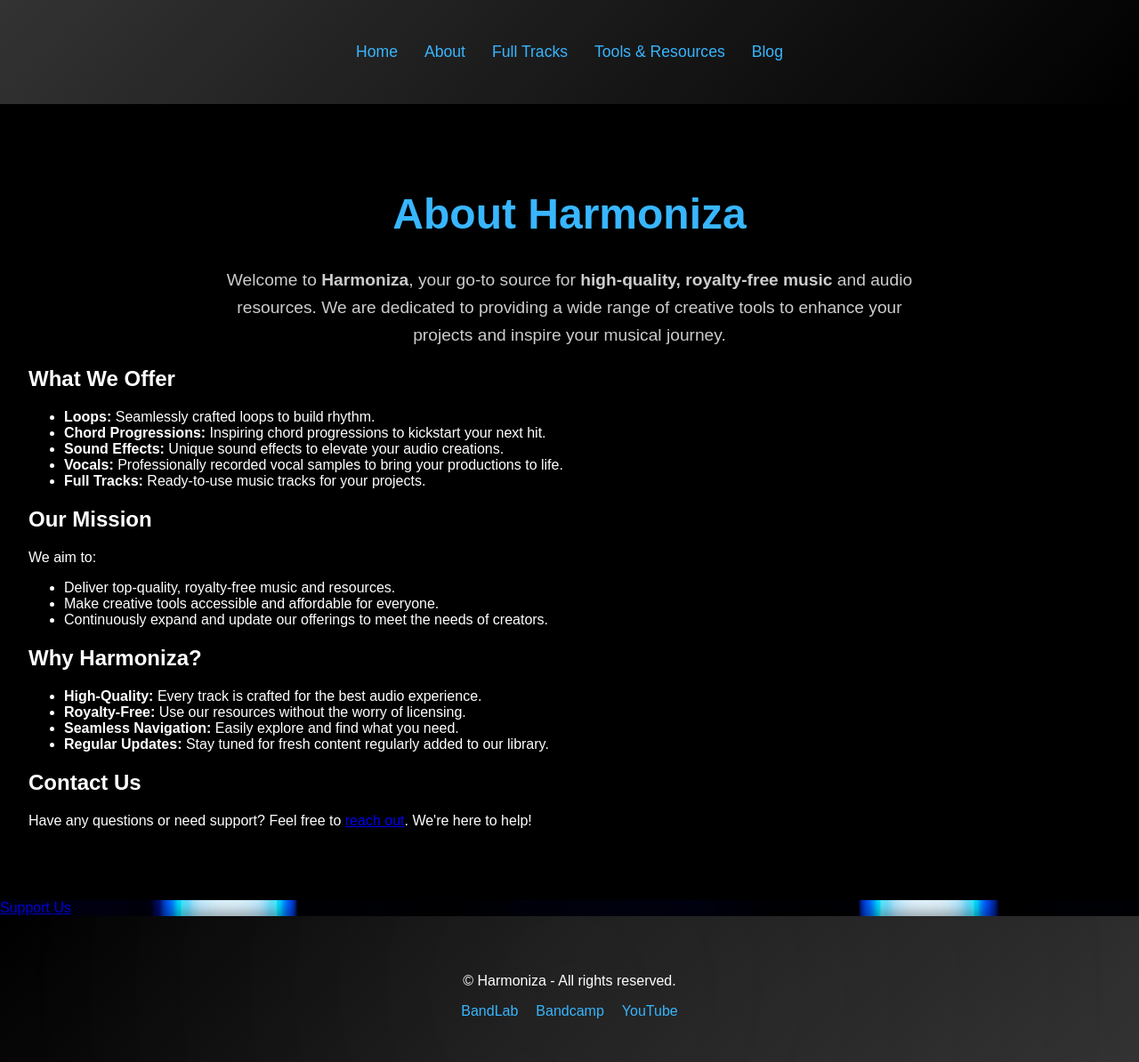
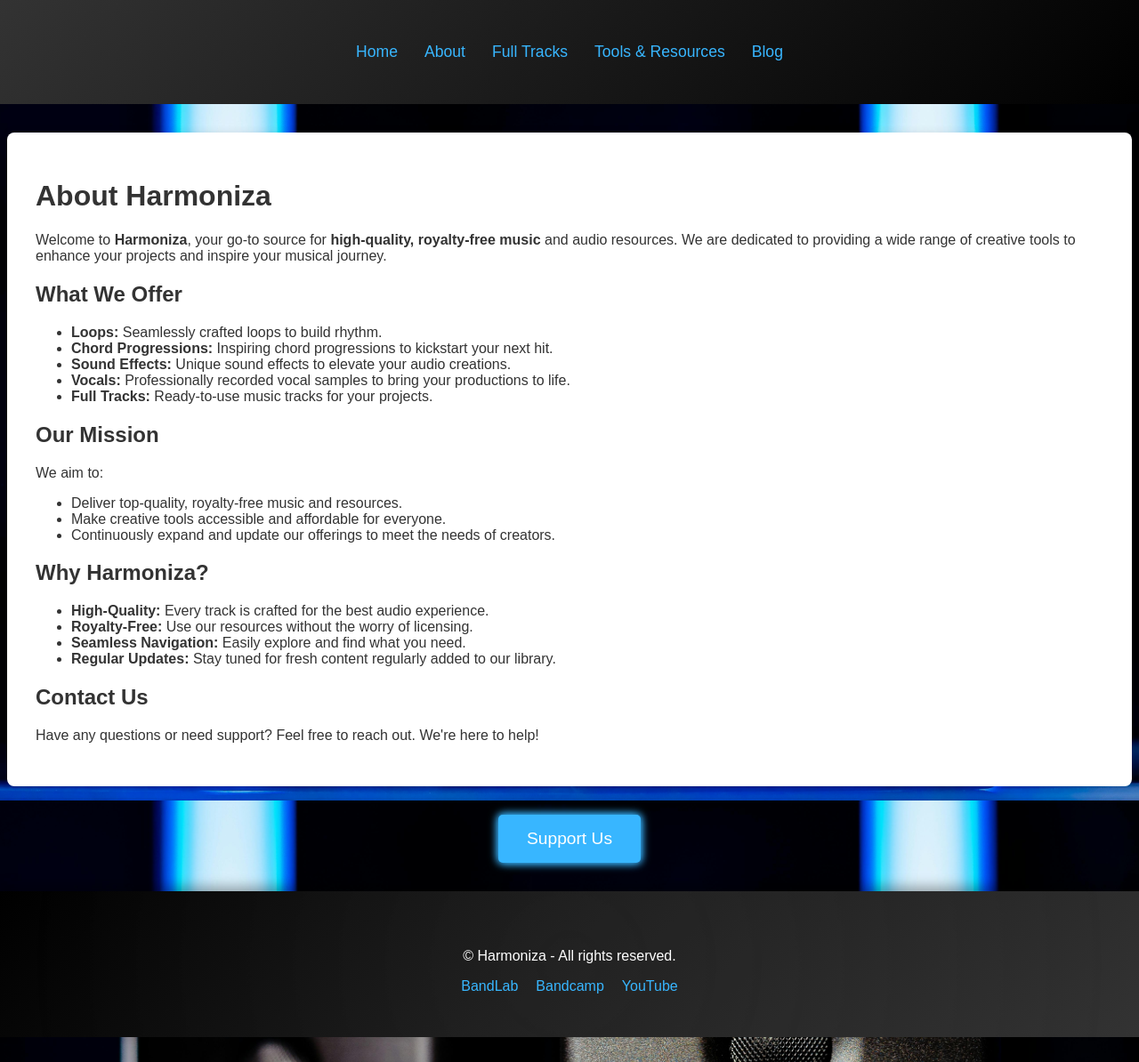
Before and after one commit to Harmoniza/harmoniza, a Jekyll site: the page built from about.markdown, in a window 1280 px wide. Shown: the whole page at 89% size. Built offline with Jekyll 4.4.1, drawn with Linux system fonts in a browser that asks for light colours.

Commit message:
Corrected CSS file with proper version

```diff
--- a/assets/css/styles.css
+++ b/assets/css/styles.css
@@ -16,7 +16,7 @@
   background: linear-gradient(
     135deg,
     #000000 0%,
-    #000000 100%
+    #333333 100%
   ); /* Gradient background for a modern look */
   color: #fff;
   padding: 2rem 3rem; /* Adjusted padding */
@@ -98,7 +98,7 @@
 /* Explore Sections Styling */
 .explore-sections {
   padding: 4rem 2rem; /* Adjusting padding for better spacing below header */
-  background: #030303; /* Dark background to match theme */
+  background: #333333; /* Dark background to match theme */
 }
 
 .explore-sections h2 {
@@ -136,7 +136,7 @@
 }
 
 .section-card p {
-  color: #070707;
+  color: #555555;
 }
 
 .section-link {
@@ -219,105 +219,93 @@
   text-shadow: 0 0 6px #38b6ff, 0 0 10px #38b6ff; /* Added text-shadow on hover */
 }
 
-/* About Page Styling */
-.about-container {
-  padding: 4rem 2rem;
-  background: #000000; /* Dark theme background */
-  color: #ffffff; /* White text */
+/* Container Styling */
+.container {
+  padding: 2rem;
+  background: #ffffff;
+  border-radius: 8px;
+  box-shadow: 0 0 10px rgba(0, 0, 0, 0.1);
+  margin: 2rem auto;
+  max-width: 1200px;
 }
 
-.about-header h1 {
+/* Donation Button Styling */
+.donation-container {
   text-align: center;
-  font-size: 3rem;
-  color: #38b6ff; /* Matching the primary theme color */
-  margin-bottom: 2rem;
-  transition: color 0.3s, transform 0.3s;
+  margin: 2rem 0;
 }
 
-.about-header h1:hover {
-  color: #edd638; /* Hover effect color */
-  transform: scale(1.05); /* Slight lift on hover */
+.donation-button {
+  display: inline-block;
+  padding: 1rem 2rem;
+  background-color: #38b6ff; /* Initial color */
+  color: #fff;
+  text-decoration: none;
+  border-radius: 5px;
+  font-size: 1.2rem;
+  box-shadow: 0 0 8px #38b6ff, 0 0 12px #38b6ff;
+  transition: background-color 0.3s, transform 0.3s, box-shadow 0.3s;
 }
 
-.about-header p {
-  font-size: 1.2rem;
-  text-align: center;
-  max-width: 800px;
-  margin: 0 auto;
-  line-height: 1.6;
-  color: rgba(255, 255, 255, 0.8); /* Slight transparency */
+.donation-button:hover {
+  background-color: #edd638; /* Hover color */
+  transform: scale(1.05);
+  box-shadow: 0 0 12px #edd638, 0 0 16px #edd638;
 }
 
-/* Padding for 'Tools and Resources' Section */
-.tools-resources {
-  padding: 4rem 2rem; /* Matching padding for consistency */
-  background: #000000; /* Dark background */
+/* Hover and Transition Effects */
+a {
+  text-decoration: none;
+  color: #333;
+  transition: color 0.3s, background-color 0.3s, transform 0.3s;
 }
 
-.tools-resources p {
-  font-size: 1.2rem;
-  line-height: 1.6;
-  color: rgba(255, 255, 255, 0.8); /* Matches the About section body text */
-  max-width: 800px;
-  margin: 0 auto;
+a:hover {
+  color: #38b6ff; /* Initial color */
+  background-color: rgba(56, 182, 255, 0.1); /* Light background on hover */
+  transform: translateY(-3px); /* Slight lift effect */
 }
 
-.tools-resources .button {
-  background-color: #38b6ff;
-  color: #ffffff;
-  padding: 1rem 2rem;
-  border-radius: 8px;
-  transition: background-color 0.3s;
+button,
+input[type="submit"] {
+  border: none;
+  background-color: #38b6ff; /* Initial color */
+  color: #fff;
+  padding: 0.8rem 1.6rem;
+  border-radius: 5px;
+  font-size: 1rem;
+  cursor: pointer;
+  transition: background-color 0.3s, transform 0.3s;
 }
 
-.tools-resources .button:hover {
-  background-color: #edd638;
+button:hover,
+input[type="submit"]:hover {
+  background-color: #edd638; /* Hover color */
+  transform: scale(1.05);
 }
 
-/* Posts Section */
-.posts {
-  padding: 4rem 2rem; /* Consistent padding for posts section */
-  background: #000000; /* Consistent dark theme */
+/* Responsive Adjustments */
+@media (max-width: 768px) {
+  nav ul {
+    flex-direction: column;
   }
 
-.posts p {
-  font-size: 1.2rem;
-  line-height: 1.6;
-  color: rgba(255, 255, 255, 0.8);
-  max-width: 800px;
-  margin: 0 auto;
+  nav ul li {
+    margin: 10px 0;
   }
 
-/* Stay Tuned Section */
-.stay-tuned {
-  padding: 4rem 2rem;
-  background: #333333; /* Dark background to match the theme */
-  color: #ffffff;
-  text-align: center;
+  .container {
+    padding: 1rem;
+    margin: 1rem;
+  }
 }
 
-.stay-tuned h2 {
-  font-size: 2.5rem;
-  margin-bottom: 1rem;
-  color: #38b6ff; /* Matching the primary theme color */
+@media (max-width: 480px) {
+  .home-header h1 {
+    font-size: 2.5rem; /* Smaller font size on smaller screens */
   }
 
-.stay-tuned p {
+  .home-header p {
     font-size: 1.2rem;
-  line-height: 1.6;
-  color: rgba(255, 255, 255, 0.8);
-  max-width: 800px;
-  margin: 0 auto;
   }
-
-.stay-tuned a {
-  color: #38b6ff;
-  text-decoration: none;
-  font-weight: bold;
-  transition: color 0.3s, text-shadow 0.3s;
 }
-
-.stay-tuned a:hover {
-  color: #edd638;
-  text-shadow: 0 0 6px #38b6ff, 0 0 10px #38b6ff;
-}
```
Lines whose indentation alone changed are shown as unchanged.
